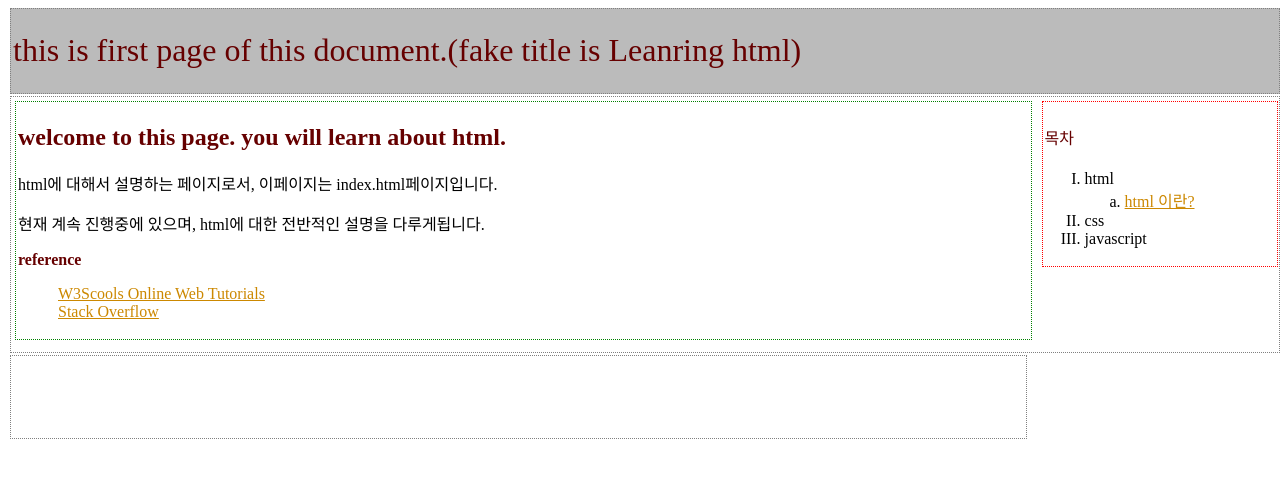
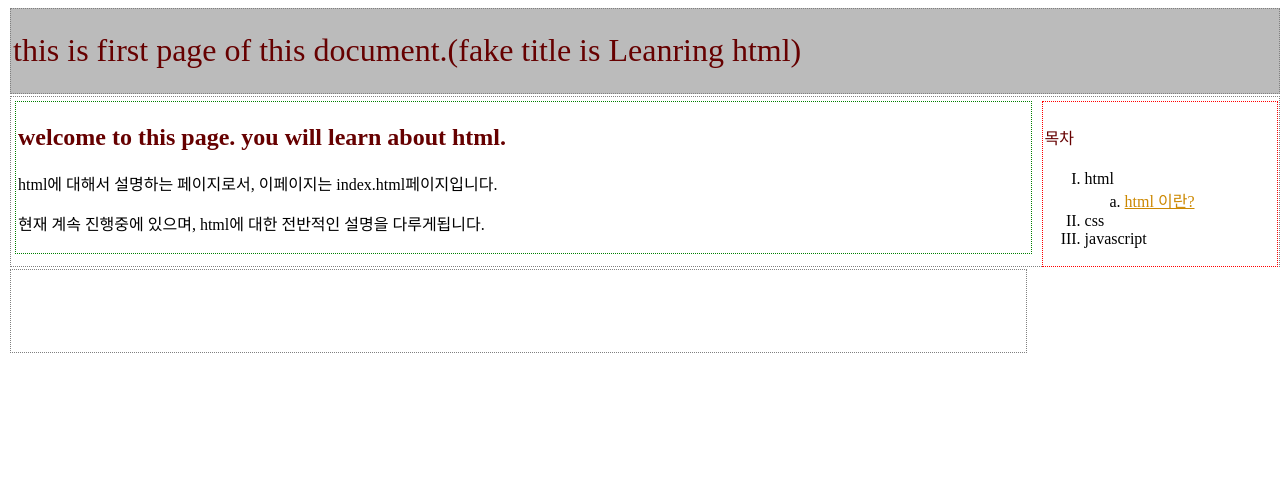
Before and after one commit to leegyuho/html, a plain HTML site: page html/index.html in a window 1280 px wide. Drawn offline with Linux system fonts and the light colour scheme.

Commit message:
Update index.html

```diff
--- a/html/index.html
+++ b/html/index.html
@@ -23,9 +23,7 @@ fieldset,img {
  border:0;
 }
 address,caption,cite,code,dfn,em,strong,th,var {
- font-
-
-style:normal;
+ font-style:normal;
  font-weight:normal;
 }
 ol,ul {
@@ -120,15 +118,7 @@ id="wrp">
   <p>html에 대해서 설명하는 페이지로서, 이페이지는 index.html페이지입니다.</p>
     현재 계속 진행중에 있으며, html에 대한 전반적인 설명을 다루게됩니다.
   </p>
-  <p>
-    <span class="empss">reference</span>
-     <ul>
-      <li><a href="http://www.w3schools.com/">W3Scools Online
 
-Web Tutorials</a></li>
-      <li><a href="http://stackoverflow.com/">Stack Overflow</a></li>
-     </ul>
-  </p>
  </div>
 
  <div id="side">
```
